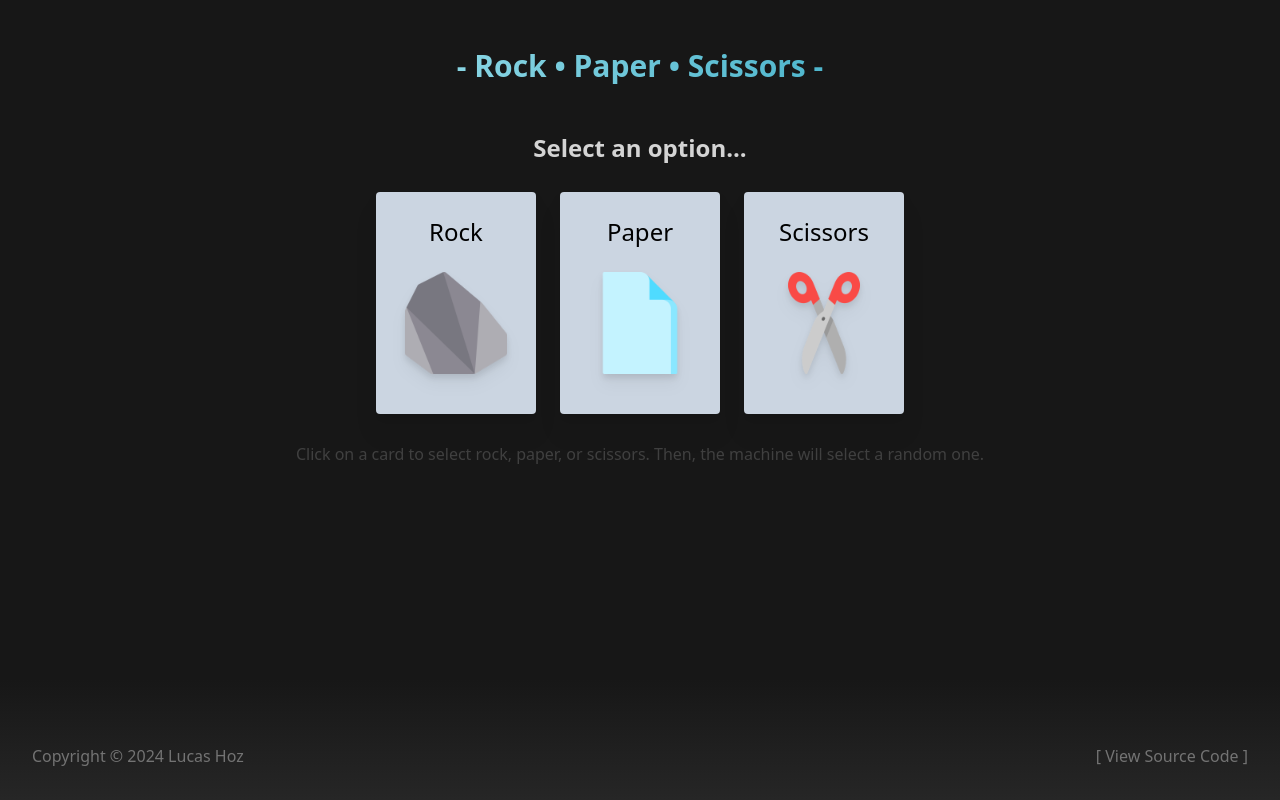
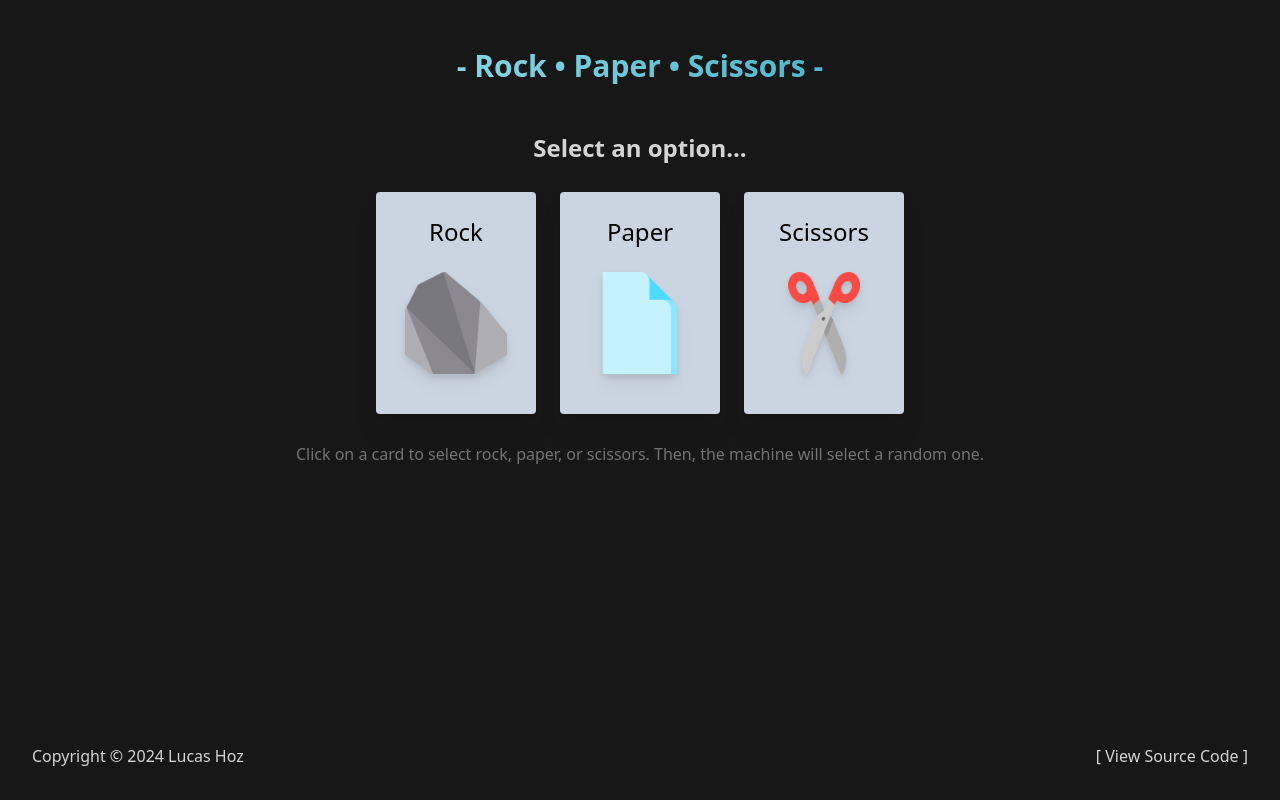
Before and after one commit to hozlucas28/Codo-Codo-React-Project-01-2023, a React (Vite) app: page / in a window 1280 px wide. Built offline with nearby package versions, Linux system fonts and the light colour scheme.

Commit message:
Update styles

```diff
--- a/src/components/Footer.module.css
+++ b/src/components/Footer.module.css
@@ -1,17 +1,14 @@
 .container {
 	@apply mt-auto
-	flex
+	    flex
 		w-full
 		flex-wrap
 		justify-between
 		gap-4
-		bg-gradient-to-b
-		from-neutral-900
-		to-neutral-800
 		px-8
 		py-8
 		pt-16
-		text-neutral-500;
+		text-neutral-300;
 }
 
 .container * {
@@ -22,5 +19,5 @@
 .link {
 	@apply transition-colors
 		duration-300
-		hover:text-white;
+		hover:text-white/50;
 }
--- a/src/components/Instructions.module.css
+++ b/src/components/Instructions.module.css
@@ -3,5 +3,5 @@
         mt-7
         w-3/4
         text-center
-        text-neutral-700;
+        text-neutral-500;
 }
```
